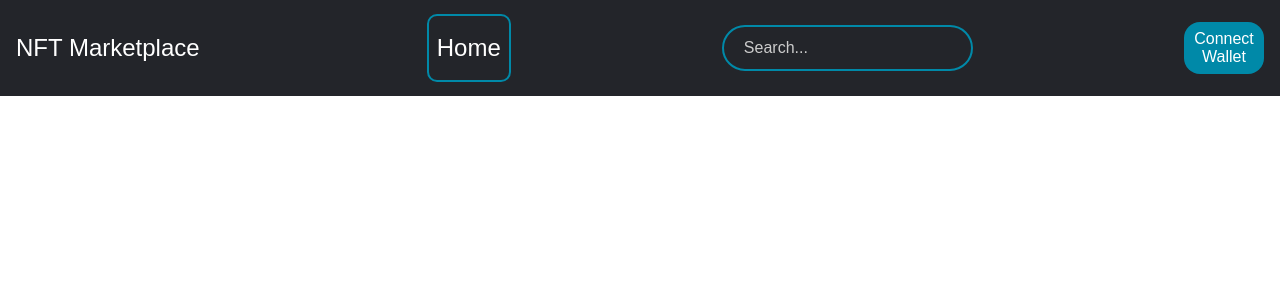
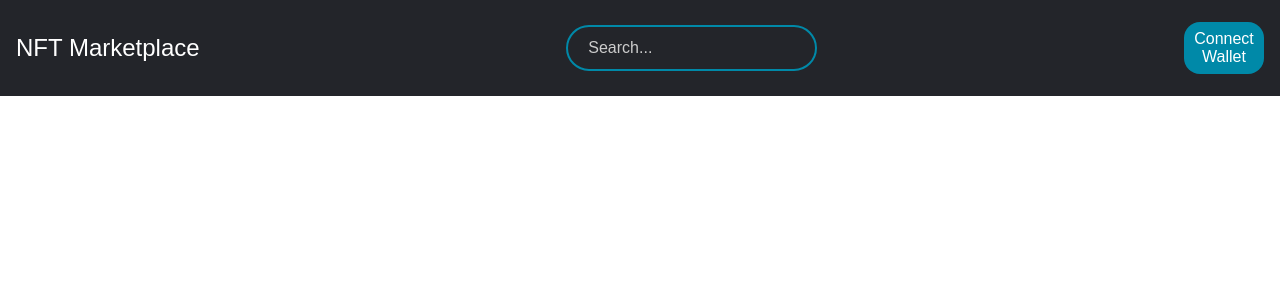
Before and after one commit to enesizgi/nft-marketplace, a React (Create React App) app: page / in a window 1280 px wide. Shown: the top 300 px of the page. Built offline with nearby package versions, Linux system fonts and the light colour scheme.

Commit message:
fix(frontend): remove home button from navigation bar

```diff
--- a/src/frontend/components/NavigationBar/NavigationBar.css
+++ b/src/frontend/components/NavigationBar/NavigationBar.css
@@ -79,6 +79,7 @@
 
 .navigationItem.menu {
   order: -1;
+  flex-shrink: 0;
 }
 
 .menu-icon {
--- a/src/frontend/components/NavigationBar/index.js
+++ b/src/frontend/components/NavigationBar/index.js
@@ -1,7 +1,7 @@
 /* eslint-disable react/prop-types */
 // TODO @Enes: Remove all eslint disables
 import React from 'react';
-import { useNavigate } from 'react-router-dom';
+import { Link } from 'react-router-dom';
 import { useDispatch, useSelector } from 'react-redux';
 import './NavigationBar.css';
 import AccountBox from './AccountBox';
@@ -13,18 +13,8 @@ import { getDeviceType, getIsLeftPanelOpened, getIsLoadingContracts, getUserID }
 import { setLeftPanelOpened } from '../../store/uiSlice';
 import Search from '../../Search';
 
-/* eslint-disable react/button-has-type */
-// TODO @Enes: Remove above eslint disable
-
-/* eslint-disable jsx-a11y/no-static-element-interactions,jsx-a11y/click-events-have-key-events */
-// TODO @Emre: Remove above eslint disable
-
-const pages = [{ path: '/', name: 'Home' }];
-
 const NavigationBar = () => {
-  const navigate = useNavigate();
   const dispatch = useDispatch();
-
   const userID = useSelector(getUserID);
   const deviceType = useSelector(getDeviceType);
   const isLeftPanelOpened = useSelector(getIsLeftPanelOpened);
@@ -39,7 +29,8 @@ const NavigationBar = () => {
 
   return (
     <div className="navigationItemContainer">
-      <div
+      <Link
+        to="/"
         className={classNames({
           navigationItem: true,
           logoPlaceHolder: true,
@@ -49,27 +40,10 @@ const NavigationBar = () => {
         })}
       >
         NFT Marketplace
-      </div>
-      {isDesktop ? (
-        <>
-          {pages.map(page => (
-            <button
-              key={page.path}
-              className={classNames({
-                navigationItem: true,
-                isDesktop,
-                isTablet,
-                isMobile
-              })}
-              type="button"
-              onClick={() => navigate(page.path)}
-            >
-              {page.name}
-            </button>
-          ))}
-        </>
-      ) : (
-        <div
+      </Link>
+      {!isDesktop && (
+        <button
+          type="button"
           className={classNames({
             navigationItem: true,
             menu: true,
@@ -80,11 +54,17 @@ const NavigationBar = () => {
           onClick={toggleLeftPanel}
         >
           <MenuIcon className="navigation-item menu-icon" alt="menuIcon" />
-        </div>
+        </button>
       )}
       <Search />
       <div className="navigationItem accountBox">
-        {isLoadingContracts || !userID ? <button onClick={handleInitMarketplace}>Connect Wallet</button> : <AccountBox />}
+        {isLoadingContracts || !userID ? (
+          <button type="button" onClick={handleInitMarketplace}>
+            Connect Wallet
+          </button>
+        ) : (
+          <AccountBox />
+        )}
       </div>
     </div>
   );
```
